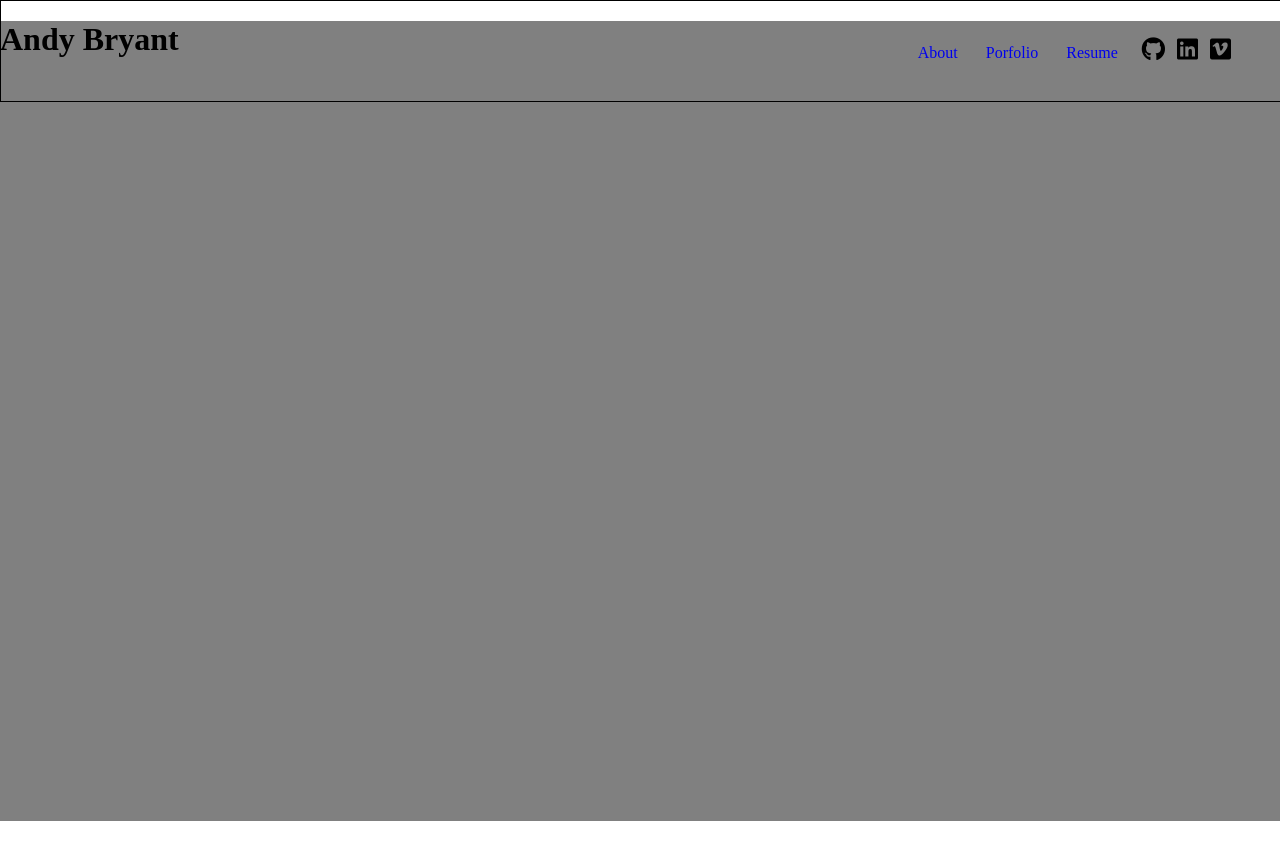
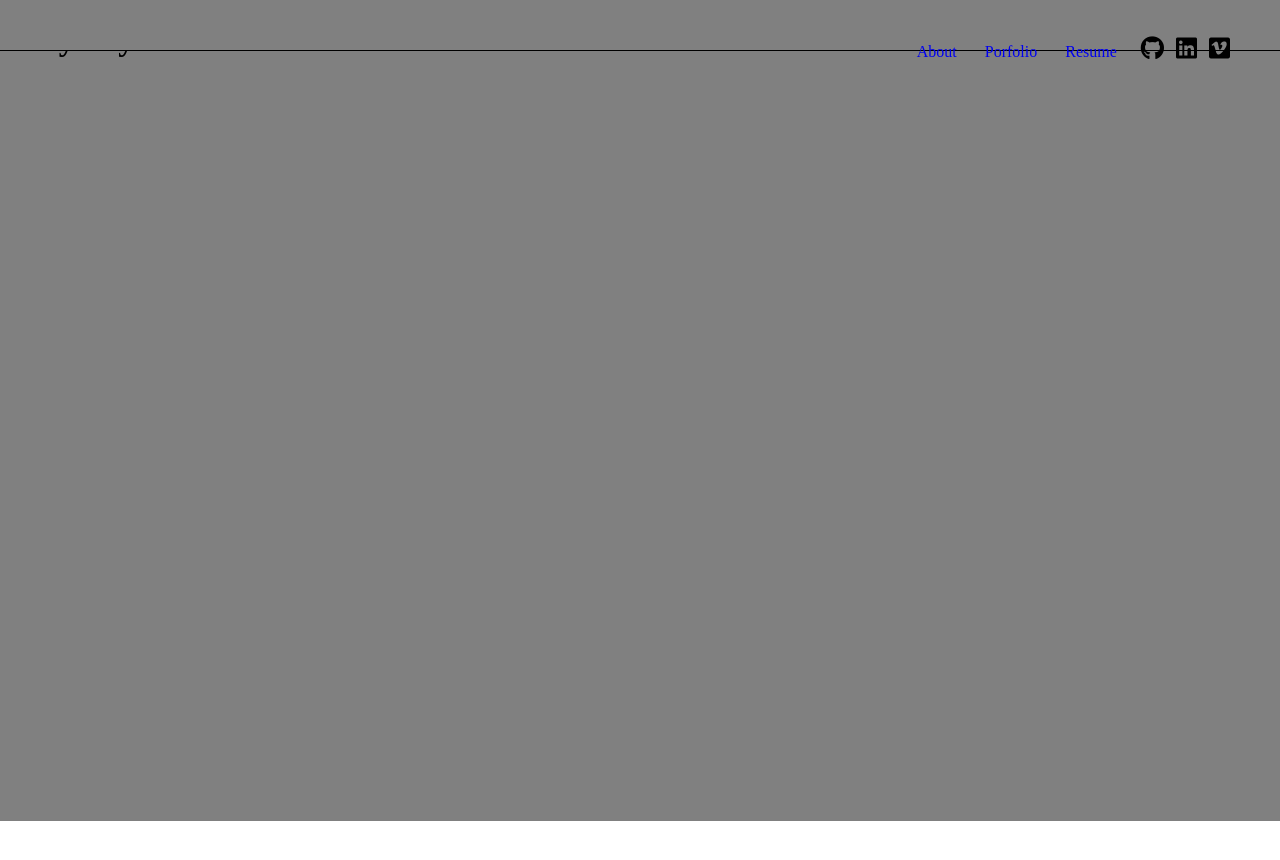
Before and after one commit to andymbryant/personal, a plain HTML site: page index.html in a window 1280 px wide. Shown: the top 860 px of the page. Drawn offline with Linux system fonts and the light colour scheme.

Commit message:
working on nav bar

```diff
--- a/app.js
+++ b/app.js
@@ -1,11 +1,7 @@
-let title = document.getElementById('title');
-
-title.addEventListener('focus', function (event) {
-    alert('hello')
-    // event.target.style.background = 'pink';
-}, true);
-
-title.addEventListener('blur', function (event) {
-    alert('hello')
-    event.target.style.background = '';
-}, true);
+function scroll() {
+    let nav = document.getElementById('nav')
+    if (nav.classList.contains('nav-inactive')) {
+        nav.classList.remove('nav-inactive')
+        nav.classList.add('nav-active')
+    }
+}
--- a/css/main.scss
+++ b/css/main.scss
@@ -9,8 +9,8 @@ nav {
     position: fixed;
     top: 0;
     left: 0;
-    border: solid black 1px;
     transition: .5s;
+    background-color: lightgrey;
 
     ul {
         position: absolute;
@@ -39,7 +39,9 @@ nav {
 }
 
 .nav-active {
-    height: 50px
+    height: 50px;
+    border-bottom: black solid 1px;
+    background-color: grey;
 }
 
 .title-section {
--- a/index.html
+++ b/index.html
@@ -12,7 +12,7 @@
     <title>Andy M. Bryant</title>
 </head>
 
-<body>
+<body onscroll="scroll()">
     <nav id="nav" class="nav-inactive">
         <ul>
             <li><a href="#about">About</a></li>
```
Also changed, not shown: css/main.css, 1 other file.
